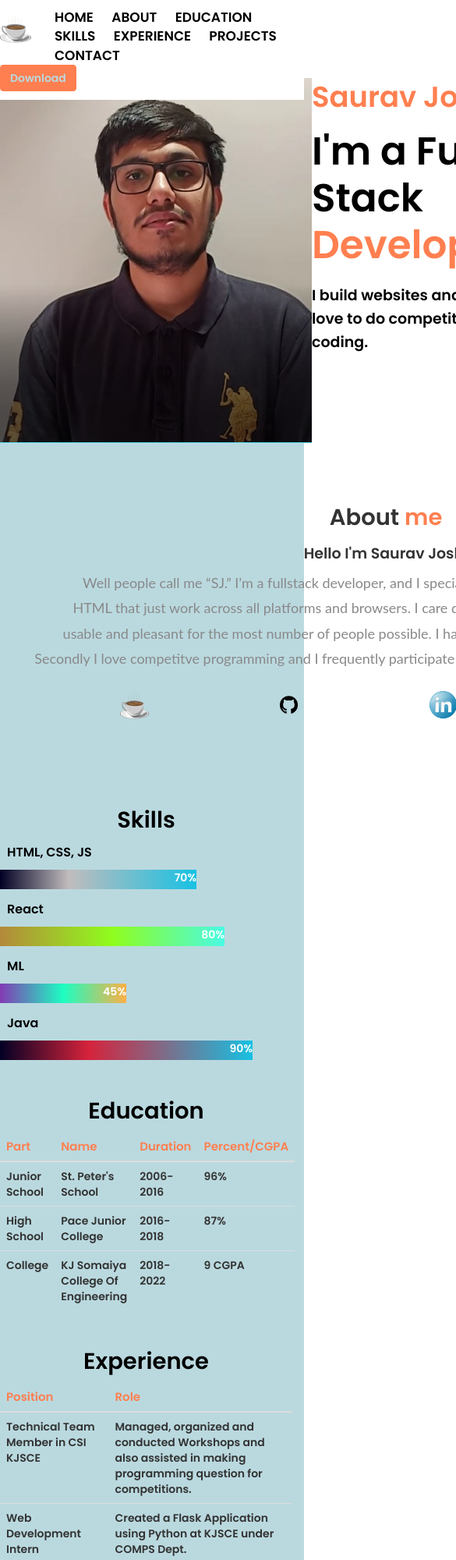
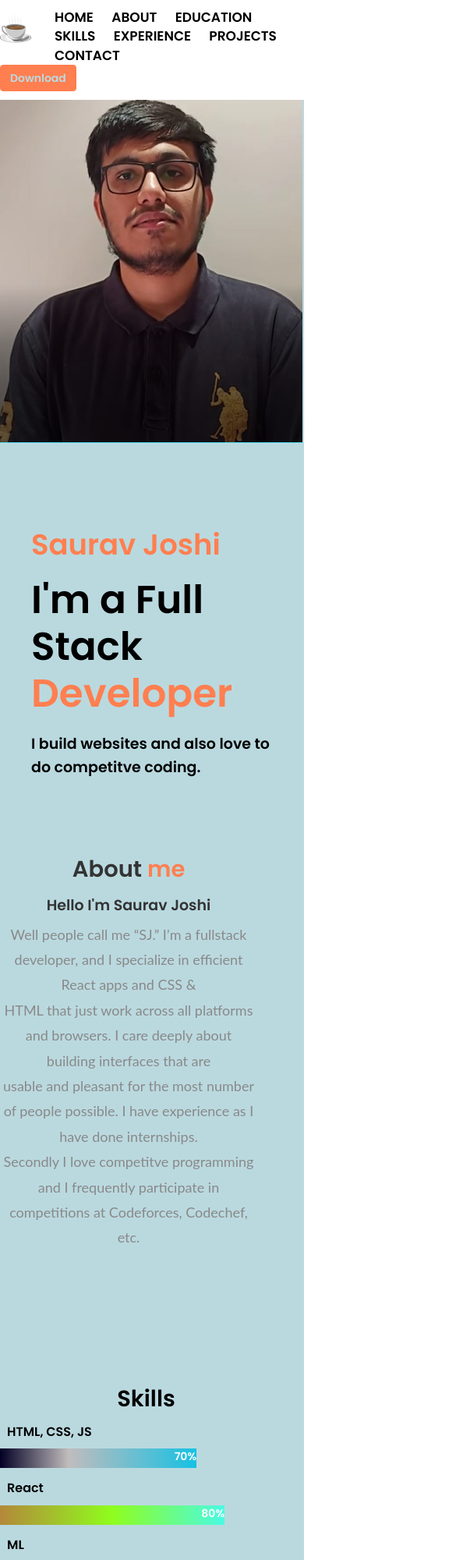
Before and after one commit to sauravjoshi23/Portfolio, a plain HTML site: page index.html in a window 390 px wide. Shown: the top 2000 px of the page at 78% size, 585 px wide, since content can reach past the window. Drawn offline with nearby package versions, Linux system fonts and the light colour scheme.

Commit message:
page responsiveness

```diff
--- a/css/style.css
+++ b/css/style.css
@@ -68,6 +68,10 @@ header nav .branding img{
 
 .hero .right{
 	color : var(--pure);
+	margin-left: 4rem;
+	justify-content: center;
+	align-items: center;
+	margin-top: 10rem;
 }
 
 .hero .right h6{
--- a/index.html
+++ b/index.html
@@ -4,6 +4,9 @@
 	<meta charset="UTF-8">
 	<meta http-equiv="X-UA-Compatible" content="ie-edge">
 	<title>My Portfolio</title>
+	<meta name=”viewport” content=”width=device-width, initial-scale=1.0">
+	<link rel=”stylesheet” href=”css/bootstrap.css”>
+	<link rel=”stylesheet” href=”css/bootstrap-responsive.css”>
 	<link href="https://fonts.googleapis.com/css2?family=Poppins:wght@600&display=swap" rel="stylesheet">
 	<link rel="stylesheet" href="https://stackpath.bootstrapcdn.com/bootstrap/4.1.3/css/bootstrap.min.css" integrity="sha384-MCw98/SFnGE8fJT3GXwEOngsV7Zt27NXFoaoApmYm81iuXoPkFOJwJ8ERdknLPMO" crossorigin="anonymous">
 	<script src="https://stackpath.bootstrapcdn.com/bootstrap/4.1.3/js/bootstrap.min.js" integrity="sha384-ChfqqxuZUCnJSK3+MXmPNIyE6ZbWh2IMqE241rYiqJxyMiZ6OW/JmZQ5stwEULTy" crossorigin="anonymous"></script>
@@ -32,11 +35,11 @@
 					<button class="btn btn-primary">Download</button>
 				</div>
 			</nav>
-			<div class="hero flex items-center justify-between">
-				<div class="left flex-1 flex justify-center">
+			<div class="row hero flex items-center justify-between">
+				<div class="left flex-1 flex justify-center col-md-6">
 					<img src="./images/profile.png" alt="">
 				</div>
-				<div class="right flex-1">
+				<div class="right flex-1 col-md-6">
 					<h6>Saurav Joshi</h6>
 					<h1>I'm a Full Stack <span>Developer</span></h1>
 					<p>I build websites and also love to do competitve coding.</p>
@@ -45,8 +48,8 @@
 
 			<!--About Me-->
 			<section class="about" id="about">
-				<div class="container flex items-center">
-					<div class="flex-1 center middle">
+				<div class="row container flex items-center">
+					<div class="col-md flex-1 center middle">
 						<h1>About <span>me</span></h1>
 						<h3>Hello I'm Saurav Joshi</h3>
 						<p>Well people call me “SJ.” I’m a fullstack developer, and I specialize in efficient React apps and CSS &<br> HTML that just work across all platforms and browsers. I care deeply about building interfaces that are <br>usable and pleasant for the most number of people possible. I have experience as I have done internships. <br>Secondly I love competitve programming and I frequently participate in competitions at Codeforces, Codechef, etc.</p>
@@ -64,7 +67,8 @@
 			</section>
 
 			<!--Skills-->
-			<div>
+			<div class="row">
+				<div class="col-md">
 					<h1 class="skillh1" id="skills">Skills</h1>
 
 					<p class="skillp">HTML, CSS, JS</p>
@@ -87,9 +91,10 @@
 					  <div class="skills php">90%</div>
 					</div>
 				</div>
+			</div>
 
 			<!--Education-->
-			<div data-name="md-hoveringtr" id="education">
+			<div data-name="md-hoveringtr row" id="education">
 				<link rel="stylesheet" href="https://maxcdn.bootstrapcdn.com/bootstrap/3.4.1/css/bootstrap.min.css">
 				<script src="https://ajax.googleapis.com/ajax/libs/jquery/3.5.1/jquery.min.js"></script>
   				<script src="https://maxcdn.bootstrapcdn.com/bootstrap/3.4.1/js/bootstrap.min.js"></script>
@@ -125,7 +130,7 @@
 			</div>
 
 			<!--Experience-->
-			<div data-name="md-hoveringtr" id="experience">
+			<div data-name="md-hoveringtr row" id="experience">
 				<link rel="stylesheet" href="https://maxcdn.bootstrapcdn.com/bootstrap/3.4.1/css/bootstrap.min.css">
 				<script src="https://ajax.googleapis.com/ajax/libs/jquery/3.5.1/jquery.min.js"></script>
   				<script src="https://maxcdn.bootstrapcdn.com/bootstrap/3.4.1/js/bootstrap.min.js"></script>
@@ -150,7 +155,7 @@
 
 
 			<!--Projects-->
-			<div data-name="md-hoveringtr" id="projects">
+			<div data-name="md-hoveringtr row" id="projects">
 				<link rel="stylesheet" href="https://maxcdn.bootstrapcdn.com/bootstrap/3.4.1/css/bootstrap.min.css">
 				<script src="https://ajax.googleapis.com/ajax/libs/jquery/3.5.1/jquery.min.js"></script>
   				<script src="https://maxcdn.bootstrapcdn.com/bootstrap/3.4.1/js/bootstrap.min.js"></script>
```
Lines whose indentation alone changed are shown as unchanged.
